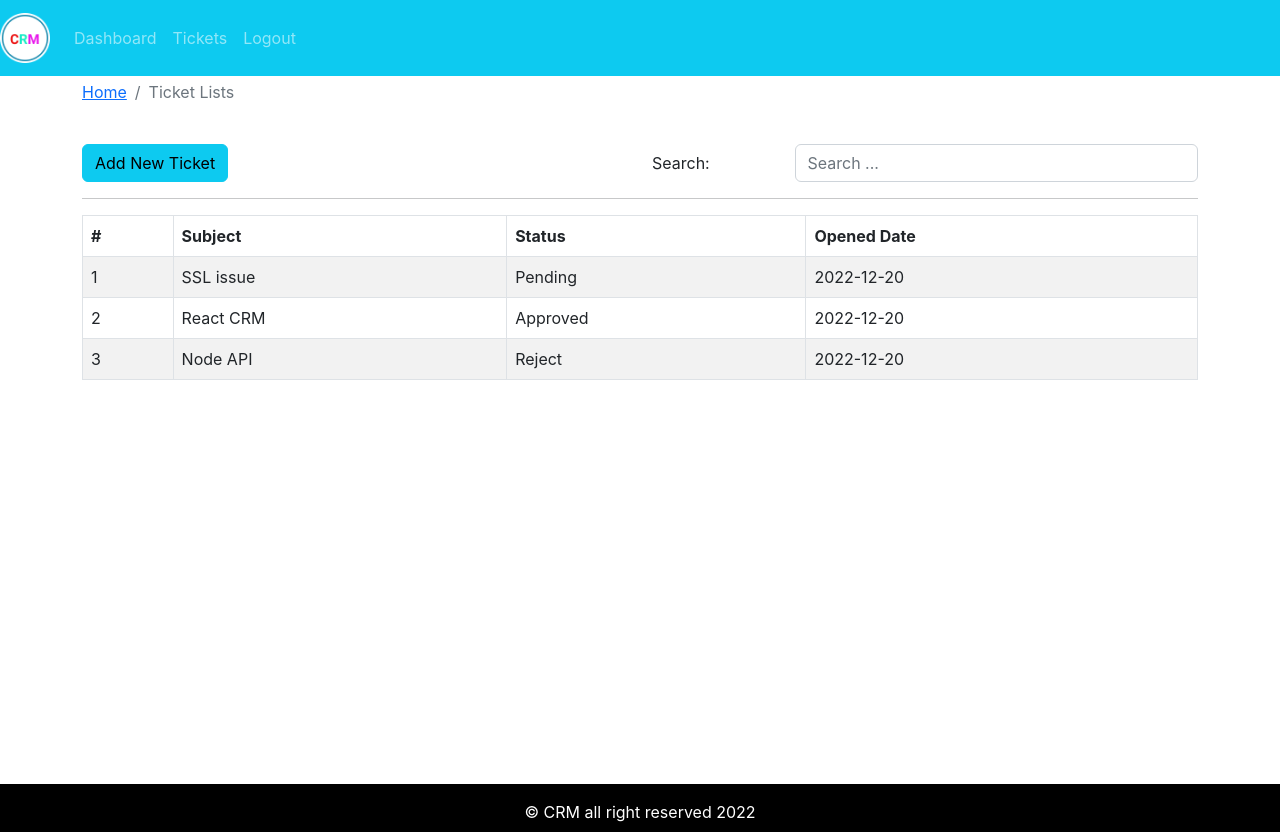
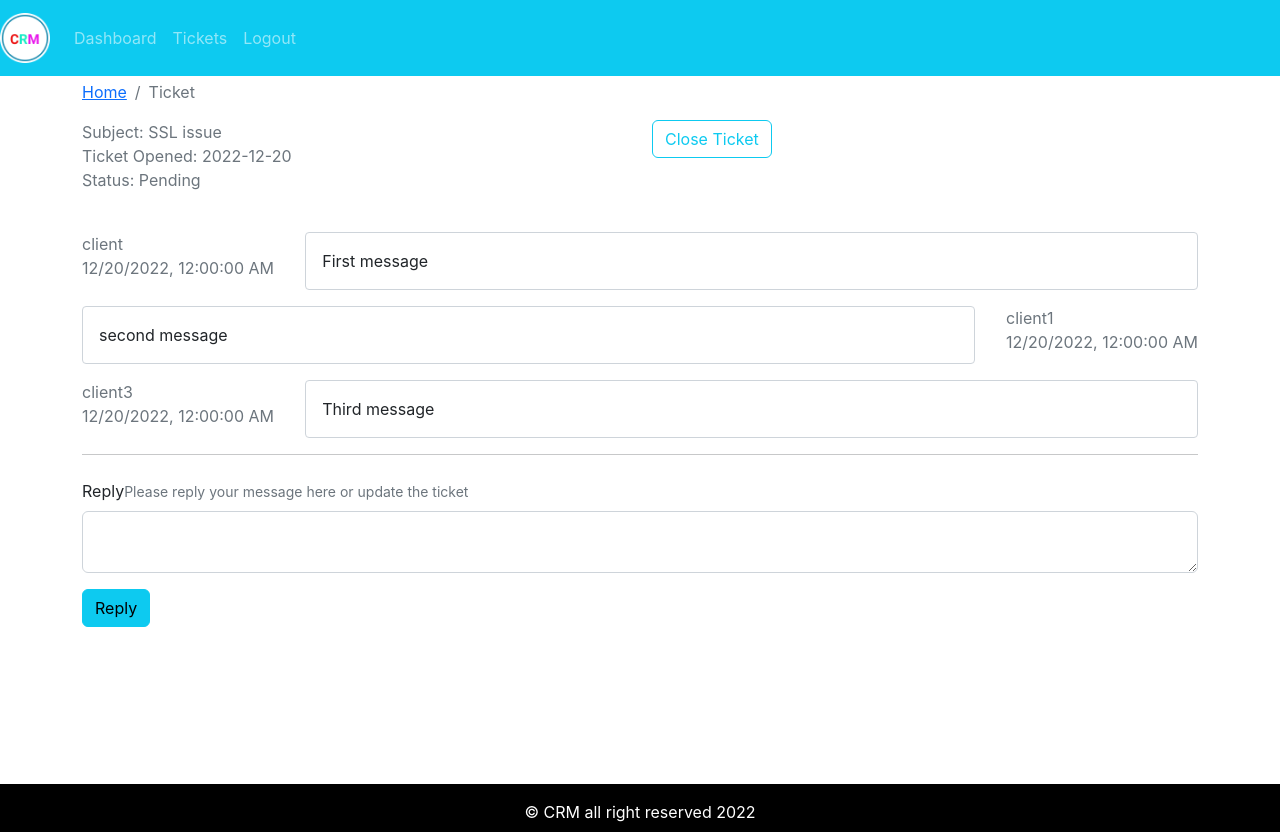
Before and after one commit to MangaldeepTripathi/crm-frontend, a React (Create React App) app: page / in a window 1280 px wide. Built offline with nearby package versions, Linux system fonts and the light colour scheme; the HTML template or start-up script is replaced by a standard one.

Commit message:
Ticket Landing page added

```diff
--- a/src/App.js
+++ b/src/App.js
@@ -6,14 +6,16 @@ import { DefaultLayout } from './layout/DefaultLayout';
 import { Dashboard } from './page/dashboard/Dashboard.page';
 import { AddTicket } from './page/new-ticket/AddTicket.page';
 import { TicketLists } from './page/ticket-list/TicketLists.page';
+import { Ticket } from './page/ticket/Ticket.page';
 function App() {
   return (
     <div className="App">
       {/* <Entry /> */}
       <DefaultLayout>
         {/* <Dashboard/>
-        <AddTicket /> */}
-         <TicketLists />
+        <AddTicket />
+         <TicketLists /> */}
+         <Ticket />
       </DefaultLayout>
     </div>
   );
--- a/src/assests/data/dummy-tickets.json
+++ b/src/assests/data/dummy-tickets.json
@@ -3,7 +3,24 @@
         "id":1,
         "subject":"SSL issue",
         "status":"Pending",
-        "addedAt":"2022-12-20"
+        "addedAt":"2022-12-20",
+        "history": [
+            {
+              "dat": "2022-12-20",
+              "message": "First message",
+              "messageBy": "client"
+            },
+            {
+              "dat": "2022-12-20",
+              "message": "second message",
+              "messageBy": "client1"
+            },
+            {
+              "dat": "2022-12-20",
+              "message": "Third message",
+              "messageBy": "client3"
+            }
+          ]
     },
     {
         "id":2,
--- /dev/null
+++ b/src/components/message-history/MessageHistory.comp.js
@@ -0,0 +1,22 @@
+import React from 'react'
+import PropTypes from 'prop-types'
+import "./message-history.style.css";
+export const MessageHistory = ({msg}) => {
+    if (!msg) return null;
+    console.log(msg);
+  return  msg.map((row, i) => (
+        <div key={i} className="message-history mt-3">
+          <div className="send font-weight-bold text-secondary">
+            <div className="sender">{row.messageBy}</div>
+            <div className="date">
+              {row.dat && new Date(row.dat).toLocaleString()}
+            </div>
+          </div>
+          <div className="message">{row.message}</div>
+        </div>
+      ));
+
+}
+MessageHistory.propType={
+msg:PropTypes.array.isRequired,
+}
--- /dev/null
+++ b/src/components/message-history/message-history.style.css
@@ -0,0 +1,18 @@
+.message-history {
+    display: flex;
+    flex-direction: row;
+    justify-content: space-between;
+  }
+
+  .message-history:nth-child(even) {
+    display: flex;
+    flex-direction: row-reverse;
+    justify-content: space-between;
+  }
+
+  .message {
+    padding: 1rem;
+    width: 80%;
+    border: 1px solid #ced4da;
+    border-radius: 0.25rem;
+  }
--- /dev/null
+++ b/src/components/update-ticket/UpdateTicket.comp.js
@@ -0,0 +1,32 @@
+import React from 'react'
+import { Form, Button } from "react-bootstrap";
+import { PropTypes } from 'prop-types';
+export const UpdateTicket = ({message, handleOnChange,handleOnSubmit}) => {
+  return (
+    <div>
+    <Form onSubmit={handleOnSubmit}>
+      <Form.Label>Reply  </Form.Label>
+      <Form.Text>
+         Please reply your message here or update the ticket
+      </Form.Text>
+      <Form.Control
+        value={message}
+        onChange={handleOnChange}
+        as="textarea"
+        row="5"
+        name="detail"
+      />
+      <div className="text-right mt-3 mb-3">
+        <Button variant="info" type="submit">
+          Reply
+        </Button>
+      </div>
+    </Form>
+  </div>
+  )
+}
+UpdateTicket.propType={
+    handleOnChange:PropTypes.func.isRequired,
+    handleOnSubmit:PropTypes.func.isRequired,
+    message:PropTypes.string.isRequired
+}
--- /dev/null
+++ b/src/page/ticket/Ticket.page.js
@@ -0,0 +1,52 @@
+import React, { useEffect, useState } from 'react'
+import { Container, Row, Col, Button } from 'react-bootstrap'
+import { PageBreadcrumb } from '../../components/breadcrumb/PageBreadcrumb.comp'
+import tickets from '../../assests/data/dummy-tickets.json'
+import { MessageHistory } from '../../components/message-history/MessageHistory.comp'
+import { UpdateTicket } from '../../components/update-ticket/UpdateTicket.comp'
+const ticket = tickets[0];
+export const Ticket = () => {
+  const[message, setMessage]=useState("");
+  useEffect(()=>{
+
+  },[message]);
+  const handleOnChange=(e)=>{
+   setMessage(e.target.value);
+  }
+  const handleOnSubmit=()=>{
+  alert("form-submitted");
+  }
+  return (
+    <Container>
+      <Row>
+        <Col>
+          <PageBreadcrumb page="Ticket" />
+        </Col>
+      </Row>
+      <Row>
+        <Col className="text-weight-bolder text-secondary">
+          <div className="subject">Subject: {ticket.subject}</div>
+          <div className="date">Ticket Opened: {ticket.addedAt}</div>
+          <div className="status">Status: {ticket.status}</div>
+        </Col>
+        <Col className="text-right">
+          <Button variant="outline-info">
+            Close Ticket
+          </Button>
+        </Col>
+      </Row>
+      <Row className='mt-4'>
+        <Col>
+          <MessageHistory msg={ticket.history} />
+        </Col>
+      </Row>
+      <hr />
+      <Row className='mt-4'>
+        <Col>
+          <UpdateTicket message={message} handleOnChange={handleOnChange} handleOnSubmit={handleOnSubmit}  />
+        </Col>
+      </Row>
+
+    </Container>
+  )
+}
```
